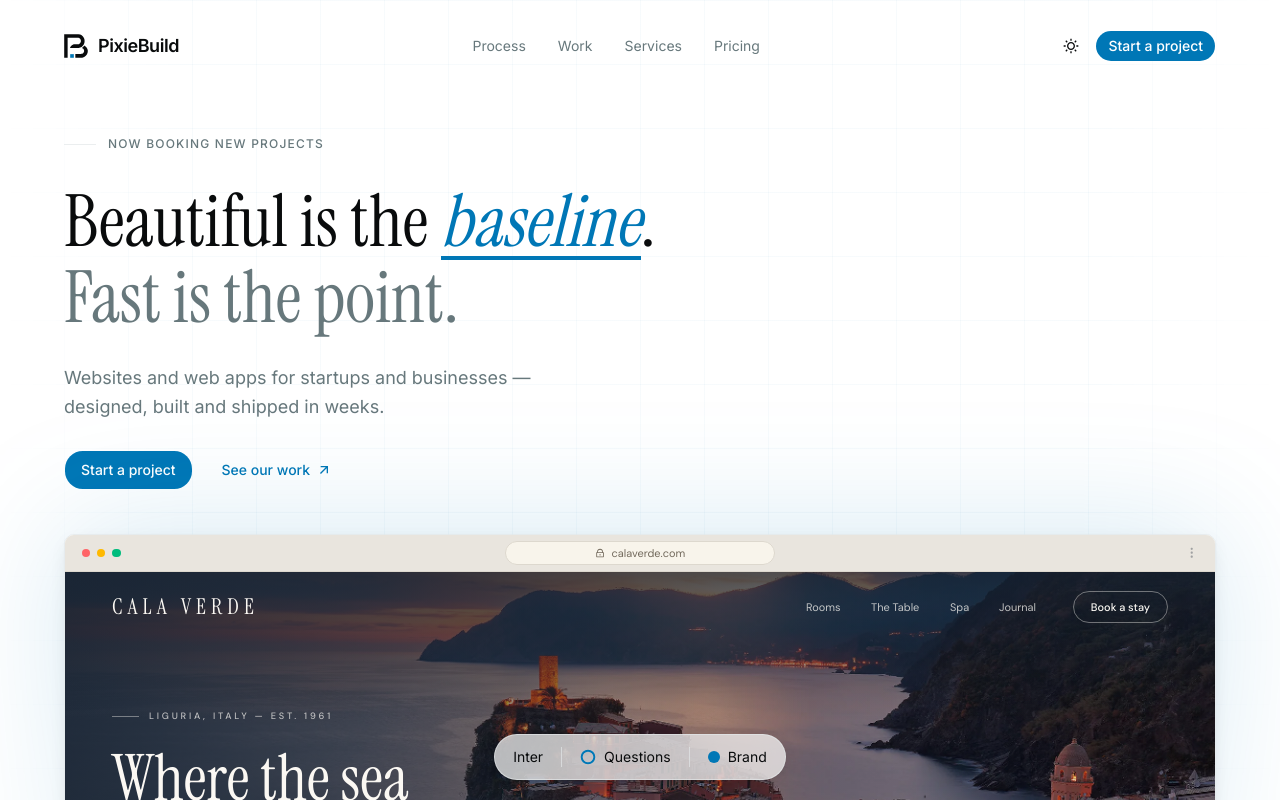
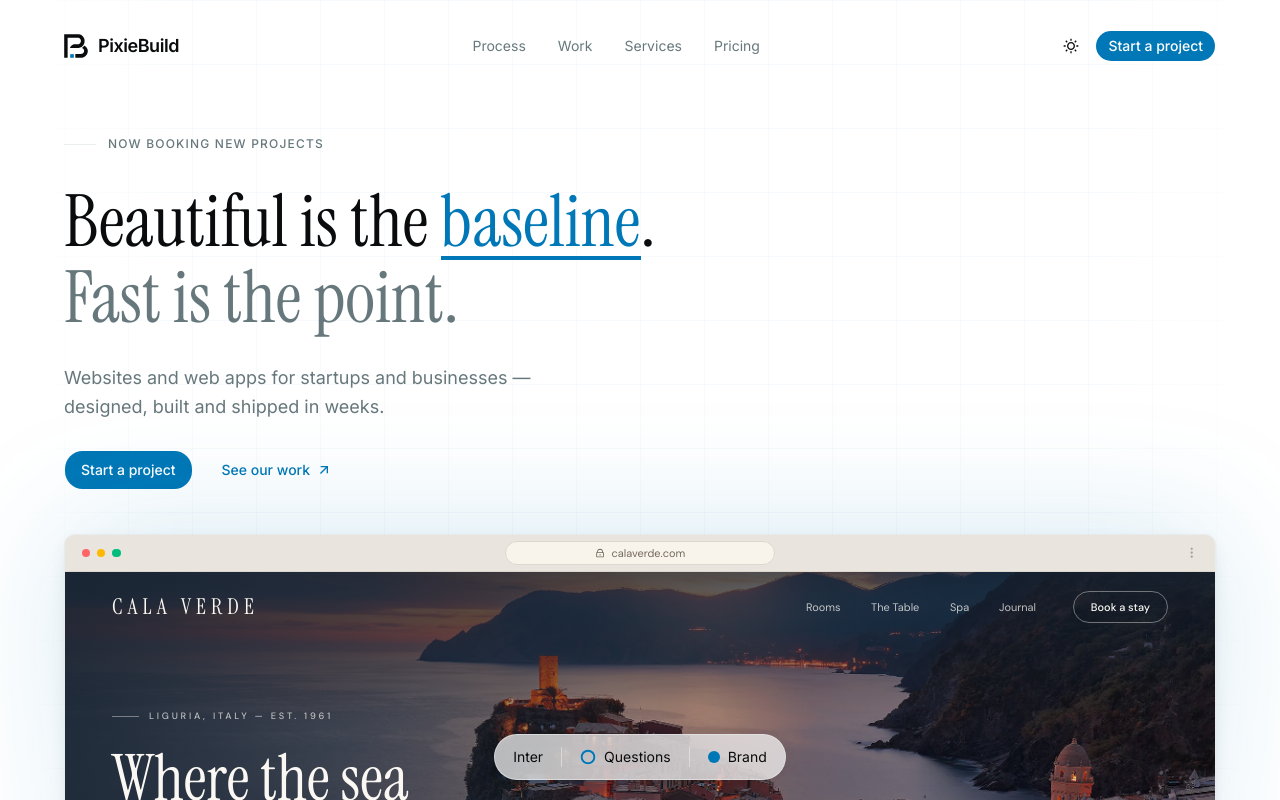
Before and after one commit to PixieBuild/pixiebuild, a Next.js app: page / in a window 1280 px wide. Shown: the top 800 px of the page. Built offline with nearby package versions, Linux system fonts and the light colour scheme.

Commit message:
Set baseline upright
The rule under the word carries the emphasis on its own; the italic on top
of it was one signal too many.

Co-Authored-By: Claude Opus 5 <noreply@anthropic.com>

```diff
--- a/src/app/_components/hero.tsx
+++ b/src/app/_components/hero.tsx
@@ -38,7 +38,7 @@ export function Hero() {
                 >
                   {word === "baseline" ? (
                     <>
-                      <span className="text-primary after:bg-primary motion-reduce:after:animate-none relative inline-block italic after:absolute after:bottom-0 after:left-0 after:h-0.5 after:w-full after:origin-left after:animate-draw-rule after:[animation-delay:900ms] md:after:h-1">
+                      <span className="text-primary after:bg-primary motion-reduce:after:animate-none relative inline-block after:absolute after:bottom-0 after:left-0 after:h-0.5 after:w-full after:origin-left after:animate-draw-rule after:[animation-delay:900ms] md:after:h-1">
                         baseline
                       </span>
                       .
```
